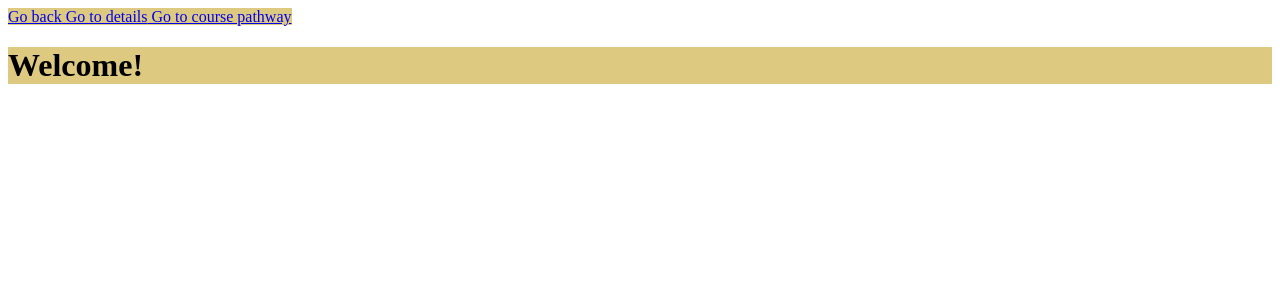
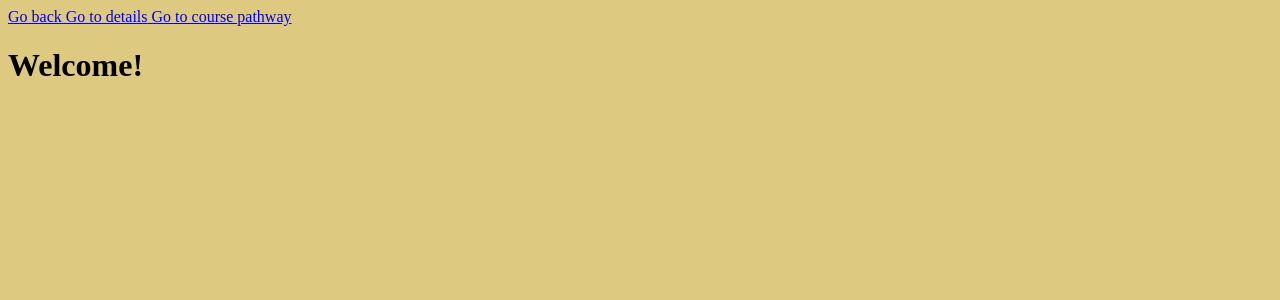
Before and after one commit to Mohi-RateMyClass/CoursePlanner, an Angular app: page / in a window 1280 px wide. Shown: the top 300 px of the page. Built offline with nearby package versions, Linux system fonts and the light colour scheme.

Commit message:
Add Background Color

```diff
--- a/src/styles.css
+++ b/src/styles.css
@@ -1 +1,2 @@
 /* You can add global styles to this file, and also import other style files */
+body{background-color: #ddc980;}
```
Also changed, not shown: 1 other file (tests, documents, lock files or other folders).
